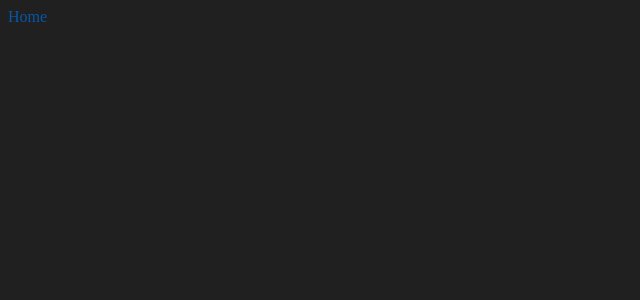
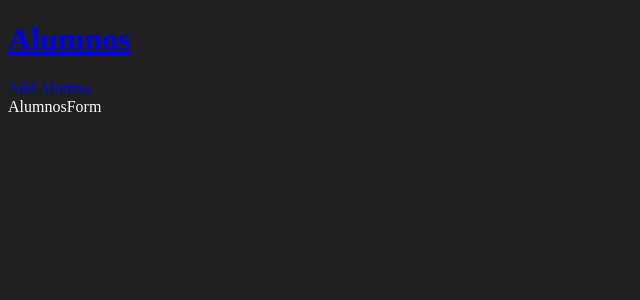
Before and after one commit to EurusTrick/Inscripciones, a React (Vite) app in the folder Client/: page /alumnos-create in a window 1280 px wide. Shown: the top 300 px of the page, without its empty margins (0-640 px from the left). Built offline with nearby package versions, Linux system fonts and the light colour scheme.

Commit message:
GET Alumnos al front

```diff
--- a/Client/src/App.jsx
+++ b/Client/src/App.jsx
@@ -1,6 +1,21 @@
+import { BrowserRouter, Routes, Route } from 'react-router-dom';
+import { AlumnosPage } from './pages/AlumnosPage';
+import { AlumnosFormPage } from './pages/AlumnosFormPage';
+import { Navigation } from './components/Navigation';
+
+
 function App() {
   return (
-    <div>Home</div>
+    <BrowserRouter>
+
+    <Navigation />
+    <Routes>
+      <Route path="/" element={<AlumnosPage />} />
+      <Route path="/alumnos" element={<AlumnosPage />} />
+      <Route path="/alumnos-create" element={<AlumnosFormPage />} />
+    </Routes>
+    </BrowserRouter>
+
   );
 }
 
--- /dev/null
+++ b/Client/src/api/alumnos.api.js
@@ -0,0 +1,5 @@
+import axios from "axios";
+
+export const getAllAlumnos = () => {
+    return axios.get("http://localhost:8000/alumnos/api/v1/alumno/");
+}
--- /dev/null
+++ b/Client/src/components/AlumnosList.jsx
@@ -0,0 +1,24 @@
+import { useEffect, useState} from "react";
+import { getAllAlumnos } from "../api/alumnos.api";
+
+export function AlumnosList() {
+    const [alumnos, setAlumnos] = useState([]);
+    useEffect(() => {
+
+        async function loadAlumnos() {
+            const res = await getAllAlumnos();
+            setAlumnos(res.data);
+        }
+        loadAlumnos();
+    }, []);
+
+    return (
+        <div>
+            {alumnos.map((alumno) => (
+                <div key={alumno.id}>
+                    <h1>{alumno.nombre} {alumno.apellidos}</h1>
+        </div>
+    ))}
+    </div>
+    );
+}
--- /dev/null
+++ b/Client/src/components/Navigation.jsx
@@ -0,0 +1,12 @@
+import { Link } from "react-router-dom";
+
+export function Navigation() {
+    return (
+        <div>
+            <Link to="/alumnos">
+            <h1>Alumnos</h1>
+            </Link>
+            <Link to="/alumnos-create">Add Alumno</Link>
+        </div>
+    );
+}
--- a/Client/src/index.css
+++ b/Client/src/index.css
@@ -1,4 +1,4 @@
 body {
     background: #202020;
-    color: rgb(7, 86, 170);
+    color: rgb(255, 255, 255);
 }
--- /dev/null
+++ b/Client/src/pages/AlumnosFormPage.jsx
@@ -0,0 +1,5 @@
+export function AlumnosFormPage() {
+  return (
+    <div>AlumnosForm</div>
+  );
+}
--- /dev/null
+++ b/Client/src/pages/AlumnosPage.jsx
@@ -0,0 +1,5 @@
+import { AlumnosList } from "../components/AlumnosList";
+
+export function AlumnosPage() {
+  return <AlumnosList />;
+}
```
Also changed, not shown: 1 other file (tests, documents, lock files or other folders).
